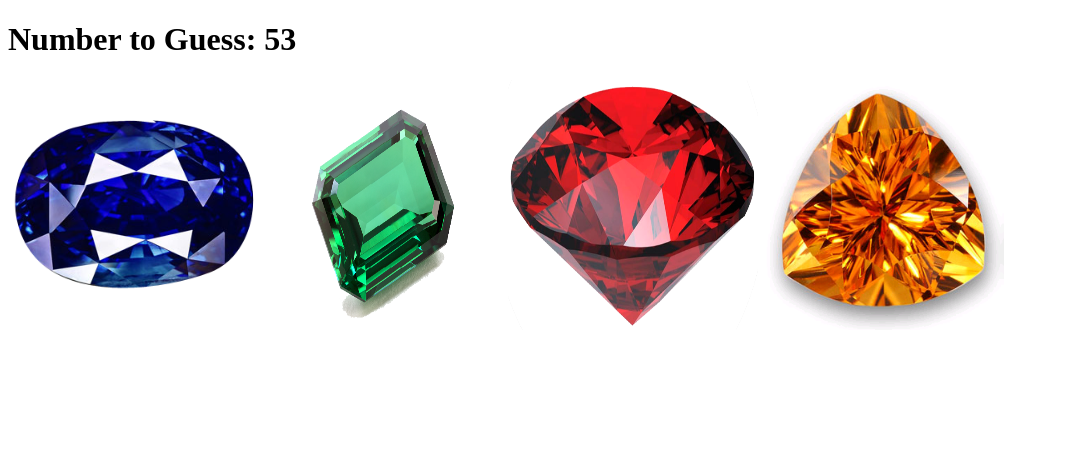
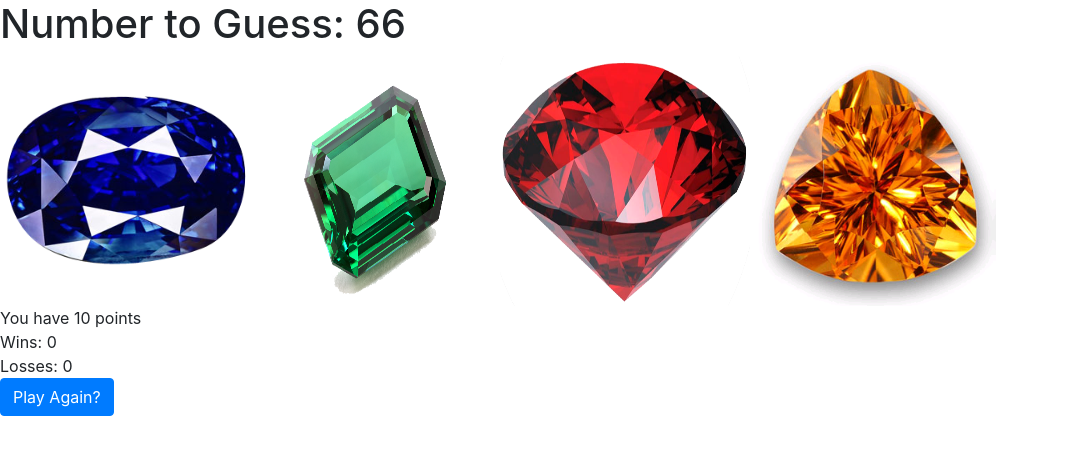
Before and after one commit to antwan024/unit-4-game, a plain HTML site: page index.html in a window 1280 px wide. Both pictures are taken after a click on the picture 133 px from the left and 204 px from the top of the page. Shown: the whole page, without its empty margins (0-1067 px from the left). Drawn offline with nearby package versions, Linux system fonts and the light colour scheme.

Commit message:
Updated final game logic and removed test alerts

```diff
--- a/assets/javascript/game.js
+++ b/assets/javascript/game.js
@@ -1,32 +1,34 @@
-var targetNumber = Math.round(Math.random() * 100);
-
-  $("#pointGoal").text(targetNumber);
 
   var pointTotal = 0;
-
   var pointValues = [10, 2, 3, 8];
-
   var crystalPicArray = ['assets/images/blue.png', 'assets/images/green.png', 'assets/images/red.png', 'assets/images/yellow.png']
+  var wins = 0;
+  var losses = 0;
+  var targetNumber;
 
 
+  var startGame = function (){
+
+    targetNumber = Math.round(Math.random() * 100);
+    $("#pointGoal").text(targetNumber);
+    pointTotal = 0;
+
+  };
 
 
+  startGame();
 
 
   for (var i = 0; i < pointValues.length; i++) {
 
 
     var imageCrystal = $("<img class='crystalImage'>");
-
     imageCrystal.attr("src", crystalPicArray[i]);
-
     imageCrystal.attr("crystalValue", pointValues[i]);
-
     $("#crystals").append(imageCrystal);
 
 
   }
-
 
 
   $(".crystalImage").on("click", function() {
@@ -39,15 +41,29 @@ var targetNumber = Math.round(Math.random() * 100);
     pointTotal += crystalPoint;
 
 
-
-    alert("New score: " + pointTotal);
-
     if (pointTotal === targetNumber) {
-      alert("You win!");
+      wins++;
+      startGame();
     }
 
     else if (pointTotal >= targetNumber) {
-      alert("You lose!!");
+      losses++;
+      startGame();
     }
 
+
+    $("#wins").text("Wins:   " + wins);
+    $("#losses").text("Losses: " + losses);
+    $("#points").text("You have " + pointTotal + " points");
+
+
   });
+
+
+
+
+  $("#start").on("click", function() {
+
+    startGame();
+
+  });
--- a/index.html
+++ b/index.html
@@ -3,6 +3,7 @@
 <head>
   <title>simple crystal game</title>
 
+  <link rel="stylesheet" href="https://stackpath.bootstrapcdn.com/bootstrap/4.3.1/css/bootstrap.min.css" integrity="sha384-ggOyR0iXCbMQv3Xipma34MD+dH/1fQ784/j6cY/iJTQUOhcWr7x9JvoRxT2MZw1T" crossorigin="anonymous">
   <link rel="stylesheet" type="text/css" href="assets/css/style.css">
 
 </head>
@@ -11,8 +12,27 @@
   <h1>Number to Guess: <span id="pointGoal"></span></h1>
 
 
-  <div id="crystals">
+  <div id="crystals"></div>
+
+  <div id="points">You have 0 points</div>
+
+  <div id="numOfgames">
+
+
+        <div id="wins">Wins: 0</div>
+        <div id="losses">Losses:  0</div>
+
   </div>
+
+
+
+
+
+
+  <button type="button" class="btn btn-primary " id="start">Play Again?</button>
+
+
+
 
 
   <script type="text/javascript" src="https://cdnjs.cloudflare.com/ajax/libs/jquery/3.2.1/jquery.min.js"></script>
```
